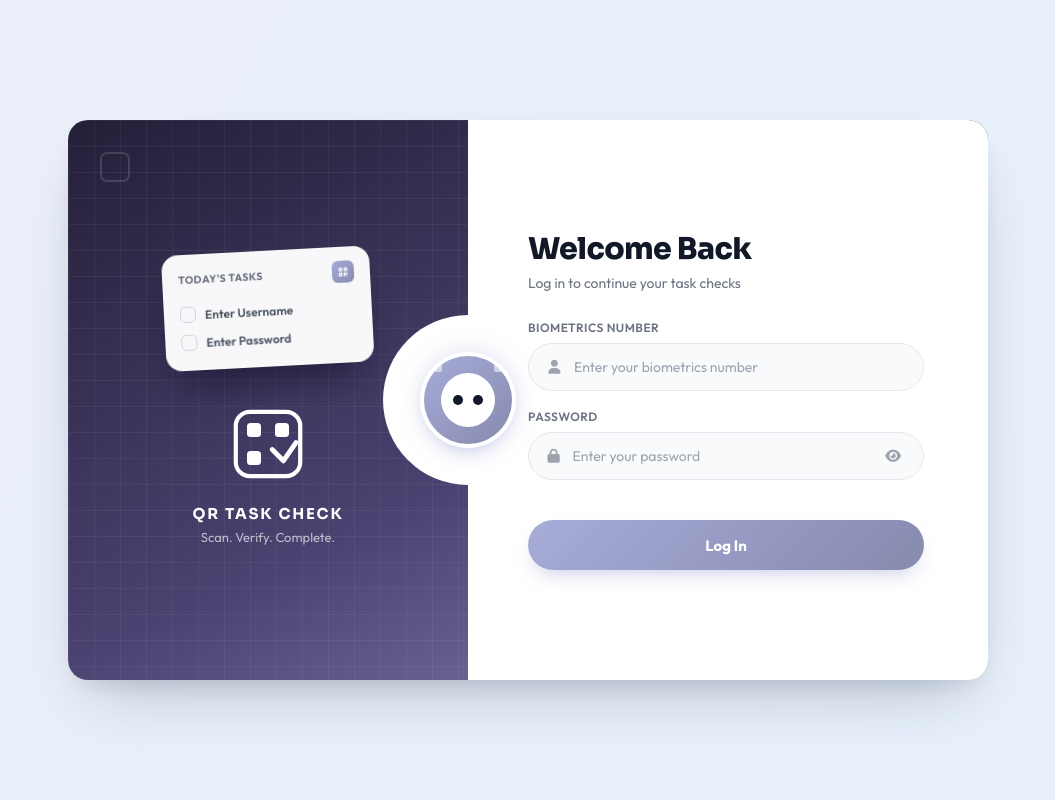
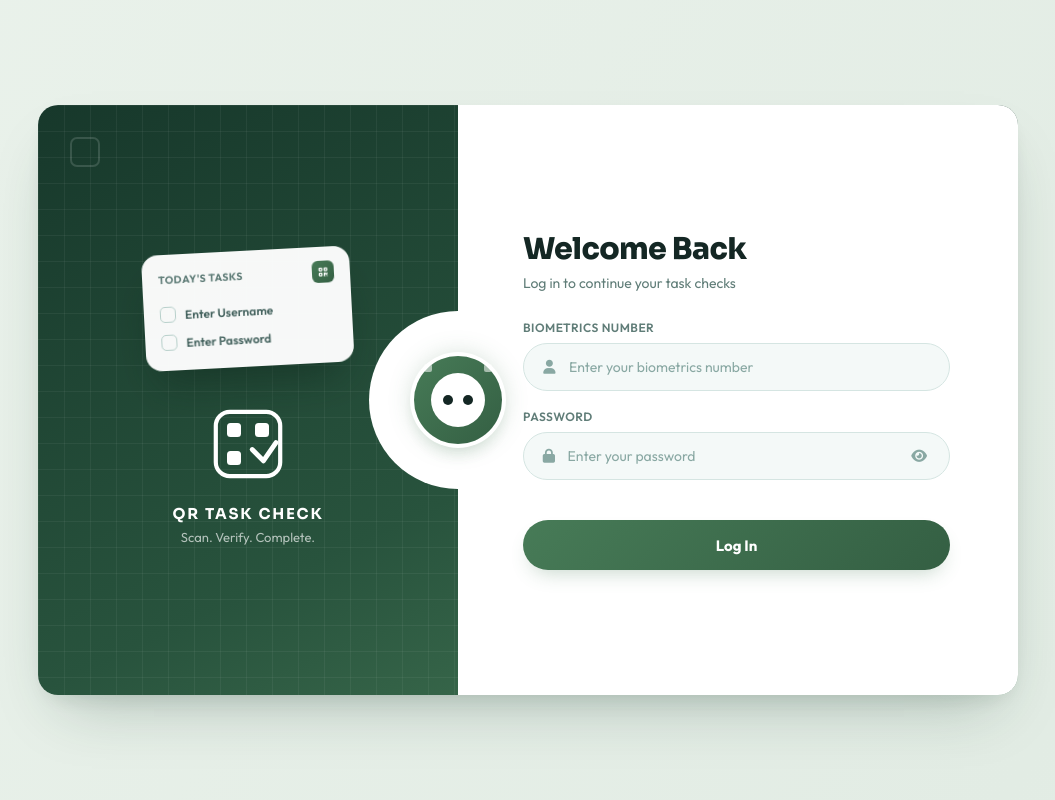
Before and after one commit to r2rxtian/QRS-v2, a PHP site: page /pages/login.php in a window 1280 px wide. Shown: the whole page, without its empty margins (112-1167 px from the left). Run offline with PHP 8.4, Linux system fonts and the light colour scheme; some libraries are stand-ins or nearby versions.

Commit message:
revised features and revised css

```diff
--- a/pages/audit_logs.php
+++ b/pages/audit_logs.php
@@ -58,9 +58,9 @@ $activeUsersToday = (int) $pdo->query('
     <link rel="preconnect" href="https://fonts.gstatic.com" crossorigin>
     <link href="https://fonts.googleapis.com/css2?family=Outfit:wght@400;500;600;700&display=swap" rel="stylesheet">
     <link href="https://cdnjs.cloudflare.com/ajax/libs/font-awesome/6.0.0-beta3/css/all.min.css" rel="stylesheet">
-    <link rel="stylesheet" href="../styles/app.css?v=10">
+    <link rel="stylesheet" href="../styles/app.css?v=13">
     <script src="https://cdnjs.cloudflare.com/ajax/libs/gsap/3.12.5/gsap.min.js"></script>
-    <script src="../scripts/theme.js?v=5"></script>
+    <script src="../scripts/theme.js?v=6"></script>
 </head>
 
 <body>
--- a/pages/dashboard.php
+++ b/pages/dashboard.php
@@ -294,10 +294,10 @@ function upcomingDateLabel(DateTime $date, DateTime $today): string
     <link rel="preconnect" href="https://fonts.gstatic.com" crossorigin>
     <link href="https://fonts.googleapis.com/css2?family=Outfit:wght@400;500;600;700&display=swap" rel="stylesheet">
     <link href="https://cdnjs.cloudflare.com/ajax/libs/font-awesome/6.0.0-beta3/css/all.min.css" rel="stylesheet">
-    <link rel="stylesheet" href="../styles/app.css?v=10">
-    <link rel="stylesheet" href="../styles/dashboard.css?v=20">
+    <link rel="stylesheet" href="../styles/app.css?v=13">
+    <link rel="stylesheet" href="../styles/dashboard.css?v=21">
     <script src="https://cdnjs.cloudflare.com/ajax/libs/gsap/3.12.5/gsap.min.js"></script>
-    <script src="../scripts/theme.js?v=5"></script>
+    <script src="../scripts/theme.js?v=6"></script>
 </head>
 
 <body>
--- a/pages/login.php
+++ b/pages/login.php
@@ -18,9 +18,9 @@ if (isLoggedIn()) {
     <link rel="preconnect" href="https://fonts.gstatic.com" crossorigin>
     <link href="https://fonts.googleapis.com/css2?family=Outfit:wght@400;500;600;700&family=Sora:wght@600;700;800&display=swap" rel="stylesheet">
     <link href="https://cdnjs.cloudflare.com/ajax/libs/font-awesome/6.0.0-beta3/css/all.min.css" rel="stylesheet">
-    <link rel="stylesheet" href="../styles/login.css">
+    <link rel="stylesheet" href="../styles/login.css?v=6">
     <script src="https://cdnjs.cloudflare.com/ajax/libs/gsap/3.12.5/gsap.min.js"></script>
-    <script src="../scripts/theme.js?v=5"></script>
+    <script src="../scripts/theme.js?v=6"></script>
 </head>
 
 <body>
--- a/pages/manage_locations.php
+++ b/pages/manage_locations.php
@@ -61,10 +61,10 @@ $statTotal = count($locations);
     <link rel="preconnect" href="https://fonts.gstatic.com" crossorigin>
     <link href="https://fonts.googleapis.com/css2?family=Outfit:wght@400;500;600;700&display=swap" rel="stylesheet">
     <link href="https://cdnjs.cloudflare.com/ajax/libs/font-awesome/6.0.0-beta3/css/all.min.css" rel="stylesheet">
-    <link rel="stylesheet" href="../styles/app.css?v=10">
+    <link rel="stylesheet" href="../styles/app.css?v=13">
     <link rel="stylesheet" href="../styles/manage_locations.css">
     <script src="https://cdnjs.cloudflare.com/ajax/libs/gsap/3.12.5/gsap.min.js"></script>
-    <script src="../scripts/theme.js?v=5"></script>
+    <script src="../scripts/theme.js?v=6"></script>
 </head>
 
 <body>
--- a/pages/qradmin.php
+++ b/pages/qradmin.php
@@ -138,9 +138,9 @@ if (!empty($tasks)) {
     <link rel="preconnect" href="https://fonts.gstatic.com" crossorigin>
     <link href="https://fonts.googleapis.com/css2?family=Outfit:wght@400;500;600;700&display=swap" rel="stylesheet">
     <link href="https://cdnjs.cloudflare.com/ajax/libs/font-awesome/6.0.0-beta3/css/all.min.css" rel="stylesheet">
-    <link rel="stylesheet" href="../styles/app.css?v=10">
+    <link rel="stylesheet" href="../styles/app.css?v=13">
     <script src="https://cdnjs.cloudflare.com/ajax/libs/gsap/3.12.5/gsap.min.js"></script>
-    <script src="../scripts/theme.js?v=5"></script>
+    <script src="../scripts/theme.js?v=6"></script>
 </head>
 
 <body>
--- a/pages/task_report.php
+++ b/pages/task_report.php
@@ -83,10 +83,10 @@ $statTasksCovered = count($taskNames);
     <link rel="preconnect" href="https://fonts.gstatic.com" crossorigin>
     <link href="https://fonts.googleapis.com/css2?family=Outfit:wght@400;500;600;700&display=swap" rel="stylesheet">
     <link href="https://cdnjs.cloudflare.com/ajax/libs/font-awesome/6.0.0-beta3/css/all.min.css" rel="stylesheet">
-    <link rel="stylesheet" href="../styles/app.css?v=10">
+    <link rel="stylesheet" href="../styles/app.css?v=13">
     <link rel="stylesheet" href="../styles/task_report.css?v=6">
     <script src="https://cdnjs.cloudflare.com/ajax/libs/gsap/3.12.5/gsap.min.js"></script>
-    <script src="../scripts/theme.js?v=5"></script>
+    <script src="../scripts/theme.js?v=6"></script>
 </head>
 
 <body>
--- a/pages/tasks.php
+++ b/pages/tasks.php
@@ -177,9 +177,9 @@ if (!empty($tasks)) {
     <link rel="preconnect" href="https://fonts.gstatic.com" crossorigin>
     <link href="https://fonts.googleapis.com/css2?family=Outfit:wght@400;500;600;700&display=swap" rel="stylesheet">
     <link href="https://cdnjs.cloudflare.com/ajax/libs/font-awesome/6.0.0-beta3/css/all.min.css" rel="stylesheet">
-    <link rel="stylesheet" href="../styles/app.css?v=10">
+    <link rel="stylesheet" href="../styles/app.css?v=13">
     <script src="https://cdnjs.cloudflare.com/ajax/libs/gsap/3.12.5/gsap.min.js"></script>
-    <script src="../scripts/theme.js?v=5"></script>
+    <script src="../scripts/theme.js?v=6"></script>
 </head>
 
 <body>
--- a/pages/user_management.php
+++ b/pages/user_management.php
@@ -41,10 +41,10 @@ $manageableUsers = $stmt->fetchAll();
     <link rel="preconnect" href="https://fonts.gstatic.com" crossorigin>
     <link href="https://fonts.googleapis.com/css2?family=Outfit:wght@400;500;600;700&display=swap" rel="stylesheet">
     <link href="https://cdnjs.cloudflare.com/ajax/libs/font-awesome/6.0.0-beta3/css/all.min.css" rel="stylesheet">
-    <link rel="stylesheet" href="../styles/app.css?v=10">
+    <link rel="stylesheet" href="../styles/app.css?v=13">
     <link rel="stylesheet" href="../styles/user_management.css?v=1">
     <script src="https://cdnjs.cloudflare.com/ajax/libs/gsap/3.12.5/gsap.min.js"></script>
-    <script src="../scripts/theme.js?v=5"></script>
+    <script src="../scripts/theme.js?v=6"></script>
 </head>
 
 <body>
--- a/scripts/sidebar-drawer.js
+++ b/scripts/sidebar-drawer.js
@@ -28,7 +28,7 @@ document.addEventListener('DOMContentLoaded', function () {
     // it opens a popover in place, so auto-closing the drawer the instant
     // it's tapped would yank the nav away out from under it instead of
     // just leaving it open behind the popover.
-    document.querySelectorAll('.profile-sidebar .sidebar-link:not(.accessibility-trigger), .profile-sidebar .logout-link').forEach(link => {
+    document.querySelectorAll('.profile-sidebar .sidebar-link, .profile-sidebar .logout-link').forEach(link => {
         link.addEventListener('click', closeSidebarDrawer);
     });
 });
--- a/styles/login.css
+++ b/styles/login.css
@@ -4,25 +4,25 @@
    ========================================================================== */
 
 :root {
-    --teal-slate: #668586;
-    --teal-soft: #82AEB1;
-    --sky: #93C6D6;
-    --periwinkle: #A7ACD9;
-    --dusty-purple: #9E8FB2;
+    --teal-slate: #294D38;
+    --teal-soft: #5D8B68;
+    --sky: #8CAF94;
+    --periwinkle: #477B57;
+    --dusty-purple: #345F43;
 
-    --primary: var(--periwinkle);
-    --primary-hover: #8d93c9;
-    --primary-light: #EEF0FB;
+    --primary: #477B57;
+    --primary-hover: #345F43;
+    --primary-light: #E6F0E8;
 
-    --gray-50: #F9FAFB;
-    --gray-100: #F3F4F6;
-    --gray-200: #E5E7EB;
-    --gray-300: #D1D5DB;
-    --gray-400: #9CA3AF;
-    --gray-500: #6B7280;
-    --gray-600: #4B5563;
-    --gray-700: #374151;
-    --gray-900: #111827;
+    --gray-50: #F4F9F8;
+    --gray-100: #EAF3F1;
+    --gray-200: #D5E5E2;
+    --gray-300: #B7CFCA;
+    --gray-400: #89A8A3;
+    --gray-500: #607D78;
+    --gray-600: #45635F;
+    --gray-700: #304A47;
+    --gray-900: #142724;
     --white: #FFFFFF;
     --surface: var(--white);
 
@@ -56,7 +56,7 @@ body {
     font-family: 'Outfit', -apple-system, BlinkMacSystemFont, 'Segoe UI', Roboto, sans-serif;
     /* Soft purple → blue, oversized + shifted slowly for a barely-there
        animated feel (see .Page entrance below for the animation itself) */
-    background: linear-gradient(120deg, #F1EEFC 0%, #ECEFFA 25%, #E7F0FB 50%, #EDEEFB 75%, #F3EEFC 100%);
+    background: linear-gradient(120deg, #F3F7F3 0%, #EAF2EB 28%, #E2ECE4 52%, #EDF3EE 76%, #F7F9F6 100%);
     background-size: 400% 400%;
     display: flex;
     align-items: center;
@@ -75,15 +75,15 @@ body {
 
 .auth-shell {
     position: relative;
-    width: 920px;
+    width: 980px;
     max-width: 100%;
-    height: 560px;
+    height: 590px;
     border-radius: var(--radius-lg);
     overflow: hidden;
     background: var(--surface);
     box-shadow:
-        0 30px 60px -24px rgba(30, 40, 60, 0.28),
-        0 10px 24px -10px rgba(30, 40, 60, 0.14);
+        0 30px 60px -24px rgba(23, 56, 43, 0.28),
+        0 10px 24px -10px rgba(23, 56, 43, 0.14);
 }
 
 /* --- Left panel: brand-aligned backdrop, task-checklist hero visual --- */
@@ -94,7 +94,7 @@ body {
     background-image:
         linear-gradient(rgba(255, 255, 255, 0.05) 1px, transparent 1px),
         linear-gradient(90deg, rgba(255, 255, 255, 0.05) 1px, transparent 1px),
-        linear-gradient(155deg, #241f38 0%, #4a4270 55%, #8f85b8 100%);
+        linear-gradient(155deg, #17382B 0%, #28533D 56%, #477B57 100%);
     background-size: 26px 26px, 26px 26px, 100% 100%;
 }
 
@@ -123,12 +123,12 @@ body {
 .auth-photo-content {
     /* .auth-photo spans the full card (inset:0) so its background covers the
        seam/bump too — but the content itself must stay confined to the
-       visible dark portion (0 to auth-card-rect's left:400px), or it centers
+       visible dark portion (0 to auth-card-rect's left:420px), or it centers
        against the full width and gets clipped by the white bump/rect. */
     position: absolute;
     left: 0;
     top: 0;
-    width: 400px;
+    width: 420px;
     height: 100%;
     z-index: 2;
     display: flex;
@@ -145,7 +145,7 @@ body {
     background: rgba(255, 255, 255, 0.96);
     border-radius: 16px;
     padding: 14px 16px;
-    box-shadow: 0 24px 40px -14px rgba(10, 8, 30, 0.55);
+    box-shadow: 0 24px 40px -14px rgba(12, 35, 25, 0.48);
     transform: rotate(-3deg);
     /* Entrance + the continuous float loop are both set later, in the
        Animations section, since the entrance needs a delay to stagger
@@ -267,7 +267,7 @@ body {
     position: absolute;
     top: 0;
     bottom: 0;
-    left: 400px;
+    left: 420px;
     right: 0;
     background: var(--surface);
     z-index: 2;
@@ -275,11 +275,11 @@ body {
 
 .auth-card-bump {
     position: absolute;
-    left: 315px;
+    left: 331px;
     top: 50%;
     transform: translateY(-50%);
-    width: 170px;
-    height: 170px;
+    width: 178px;
+    height: 178px;
     border-radius: 50%;
     background: var(--surface);
     z-index: 2;
@@ -288,8 +288,8 @@ body {
 /* --- Form panel --- */
 .auth-form {
     position: absolute;
-    left: 460px;
-    right: 64px;
+    left: 485px;
+    right: 68px;
     top: 50%;
     transform: translateY(-50%);
     z-index: 3;
@@ -385,7 +385,7 @@ body {
 
 .mascot-wrap {
     position: absolute;
-    left: 400px;
+    left: 420px;
     top: 50%;
     transform: translate(-50%, -50%);
     z-index: 4;
@@ -402,8 +402,8 @@ body {
     justify-content: center;
     box-shadow:
         0 0 0 4px var(--white),
-        0 0 26px rgba(167, 172, 217, 0.55),
-        0 12px 20px -8px rgba(167, 172, 217, 0.55);
+        0 0 26px rgba(71, 123, 87, 0.28),
+        0 12px 20px -8px rgba(71, 123, 87, 0.28);
 }
 
 .mascot-antenna {
@@ -468,7 +468,7 @@ body {
     font-family: inherit;
     cursor: pointer;
     margin-top: 22px;
-    box-shadow: 0 10px 20px -8px rgba(167, 172, 217, 0.65);
+    box-shadow: 0 10px 20px -8px rgba(71, 123, 87, 0.32);
 }
 
 .btn-login:disabled {
--- a/styles/scan.css
+++ b/styles/scan.css
@@ -365,7 +365,7 @@ textarea.form-input {
 
 .scan-location-list-item:hover:not(:disabled) {
     border-color: var(--primary);
-    box-shadow: 0 2px 8px rgba(167, 172, 217, 0.25);
+    box-shadow: 0 2px 8px rgba(82, 122, 99, 0.18);
 }
 
 .scan-location-list-item:disabled {
@@ -376,7 +376,7 @@ textarea.form-input {
 .scan-location-list-item.active {
     border-color: var(--primary);
     background: var(--primary-light);
-    box-shadow: 0 2px 10px rgba(167, 172, 217, 0.3);
+    box-shadow: 0 2px 10px rgba(82, 122, 99, 0.22);
 }
 
 /* "You are here" -- separate from .active (which reflects the DB's
```
Also changed, not shown: other parts of styles/login.css (+14 -14 lines), components/appshell_start.php (+8 -42 lines), pages/scan.php (+6 -6 lines), scripts/theme.js (+3 -213 lines), styles/app.css (+66 -39 lines), styles/dashboard.css (+6 -6 lines).
